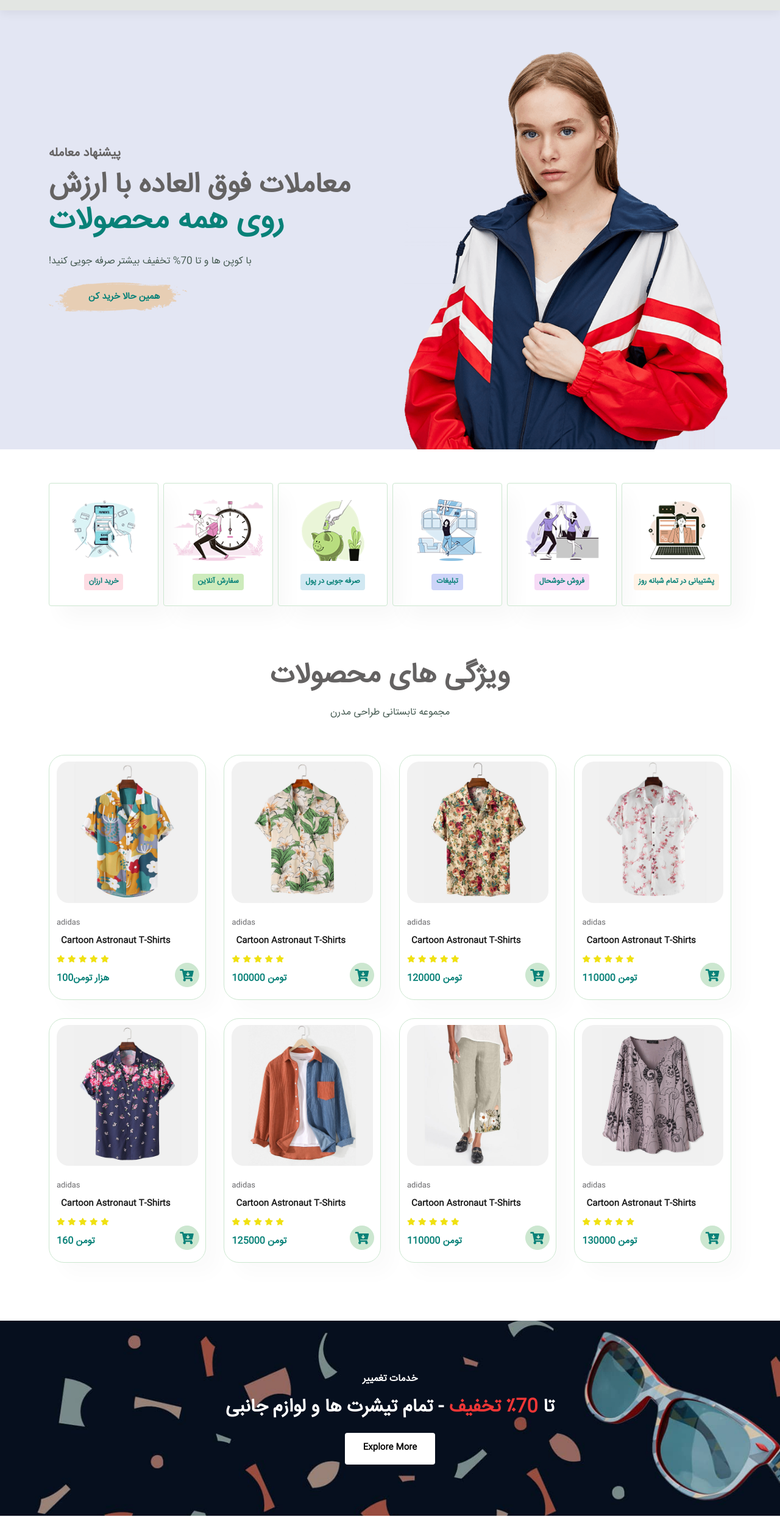
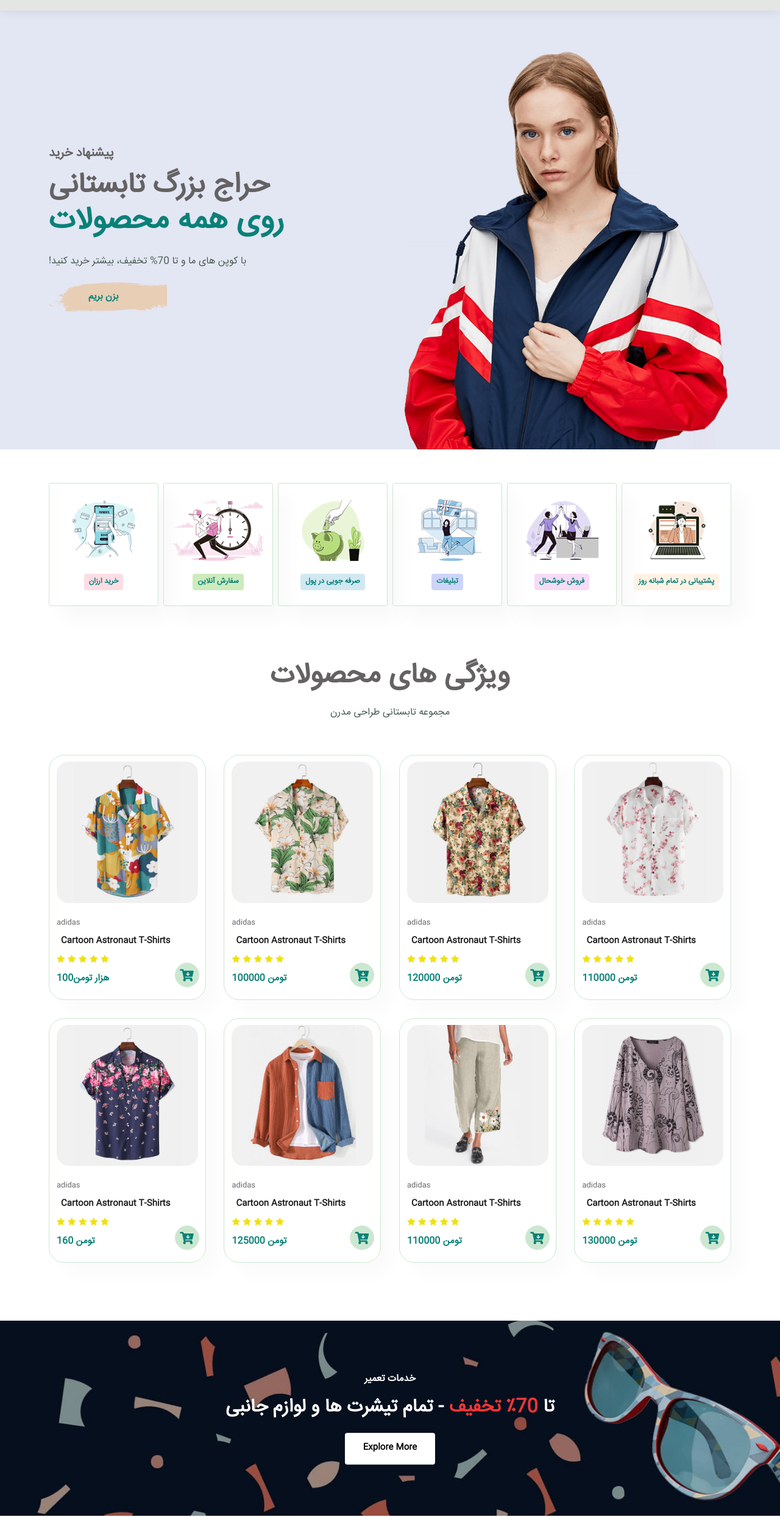
Before and after one commit to raanaweysi/ecommerce-project, a plain HTML site: page index.html in a window 1280 px wide. Shown: the part 74-2562 px from the top of the page at 61% size. Drawn offline with Linux system fonts and the light colour scheme.

Commit message:
update style

```diff
--- a/index.html
+++ b/index.html
@@ -35,11 +35,11 @@
     </section>
 
     <section id="hero">
-      <h4> پیشنهاد معامله</h4>
-      <h2> معاملات فوق العاده با ارزش</h2>
+      <h4> پیشنهاد خرید</h4>
+      <h2>حراج بزرگ تابستانی</h2>
       <h1>روی همه محصولات</h1>
-      <p> !با کوپن ها و تا 70% تخفیف بیشتر صرفه جویی کنید</p>
-      <button>همین حالا خرید کن</button>
+      <p> !با کوپن های ما و تا 70% تخفیف، بیشتر خرید کنید</p>
+      <button>بزن بریم</button>
     </section>
 
     <section id="feature" class="section-p1">
@@ -205,7 +205,7 @@
     </section>
 
     <section id="banner" class="section-m1">
-      <h4>خدمات تغمییر</h4>
+      <h4>خدمات تعمیر</h4>
       <h2>تا <span>70٪ تخفیف</span> - تمام تیشرت ها و لوازم جانبی</h2>
       <button class="normal">Explore More</button>
     </section>
@@ -377,7 +377,7 @@
 
     <section id="newsletter" class="section-p1 section-m1">
       <div class="newstext">
-        <h4>برای دریافت خبرنامه ها ثبت نام ک</h4>
+        <h4>برای دریافت خبرنامه ها ثبت نام کنید</h4>
         <p>دریافت و بروزرسانی در مورد فروشگاه <span>پیشنهاد های ویژه</span></p>
       </div>
       <div class="form">
@@ -436,7 +436,7 @@
       </div>
 
       <div class="copyright">
-        <p>&copy; 2021, Tech2 etc - HTML CSS Ecommerce Template</p>
+        <p>&copy; 2021, Rana Weysi - HTML CSS Ecommerce</p>
       </div>
     </footer>
     <script src="script.js"></script>
```
Also changed, not shown: About.html (+1 -1 lines), Cart.html (+1 -1 lines), Contact.html (+1 -1 lines), blog.html (+1 -1 lines), shop.html (+1 -1 lines), sproduct.html (+1 -1 lines), sproduct2.html (+1 -1 lines).
